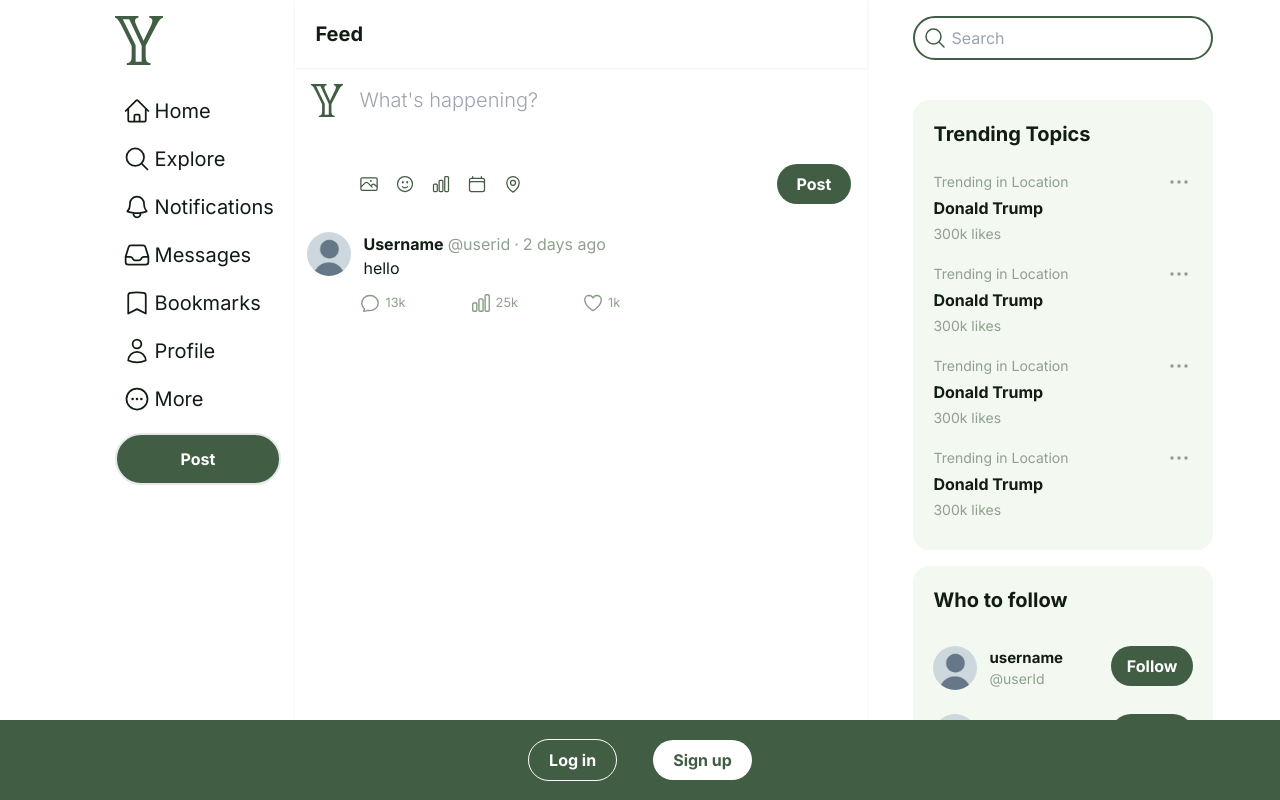
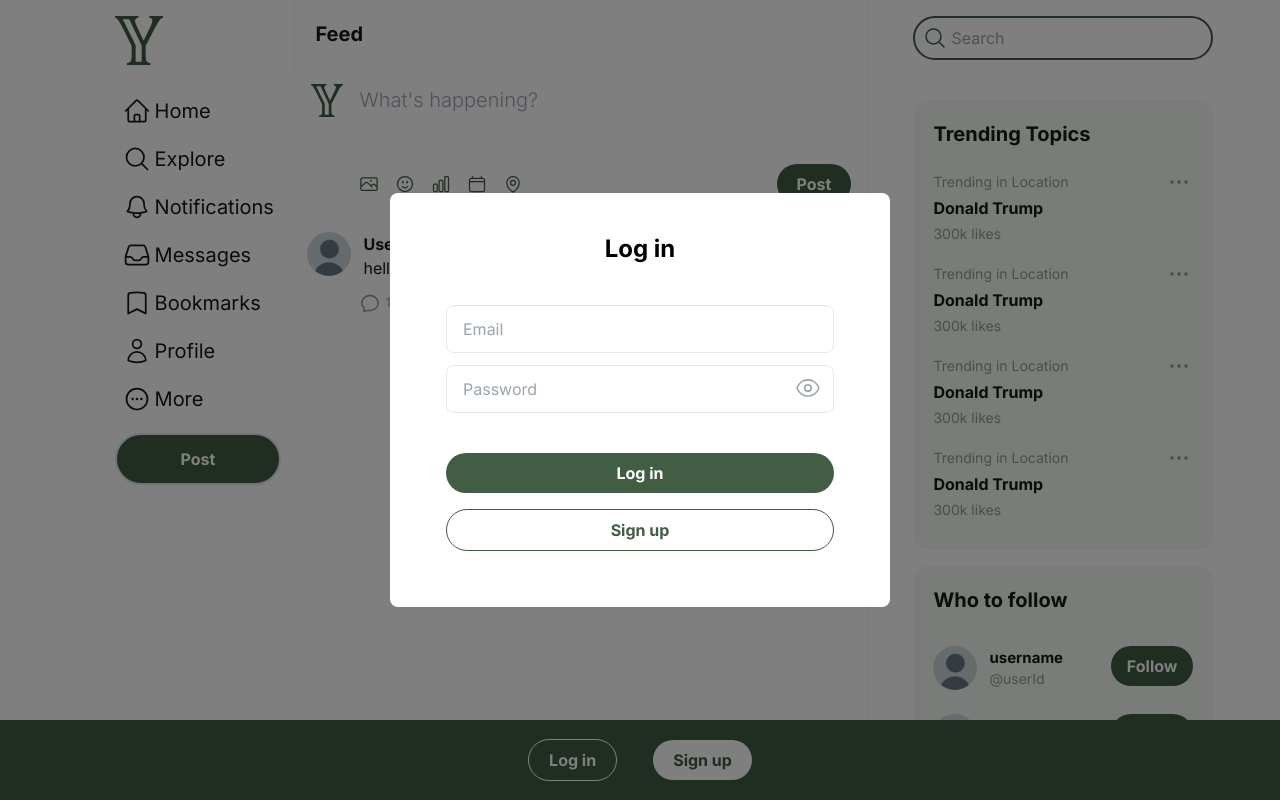
Before and after one commit to Joseaquilesm/Y, a Next.js app: page / in a window 1280 px wide. Both pictures are taken after a click on the button "Log in". Shown: the top 800 px of the page. Built offline with nearby package versions, Linux system fonts and the light colour scheme.

Commit message:
added login modal state management

```diff
--- a/components/SignUpPrompt.tsx
+++ b/components/SignUpPrompt.tsx
@@ -1,14 +1,12 @@
 import React from "react";
 import SignUpModal from "./modals/SignUpModal";
+import LogInModal from "./modals/LogInModal";
 
 const SignUpPrompt = () => {
   return (
     <div className="fixed bottom-0 bg-[#415d43] h-[80px] w-full flex justify-center items-center">
       <div className="space-x-9">
-        <button className="border border-white  rounded-full py-2 px-5 text-white font-bold">
-          Log in
-        </button>
-
+        <LogInModal />
         <SignUpModal />
       </div>
     </div>
--- a/components/modals/LogInModal.tsx
+++ b/components/modals/LogInModal.tsx
@@ -4,7 +4,7 @@ import React, { useState } from "react";
 import { Modal } from "@mui/material";
 import { useDispatch, useSelector } from "react-redux";
 import { AppDispatch, RootState } from "@/redux/store";
-import { closeSignUpModal, openSignUpModal } from "@/redux/slices/modalSlice";
+import { closeLogInModal, openLogInModal } from "@/redux/slices/modalSlice";
 import { EyeIcon, EyeSlashIcon } from "@heroicons/react/24/outline";
 
 const LogInModal = () => {
@@ -24,38 +24,31 @@ const LogInModal = () => {
 
   // add the log in state in your modal slice
   const isOpen = useSelector((state: RootState) => {
-    return state.modals.signUpModalOpen;
+    return state.modals.logInModalOpen;
   });
 
-  console.log(isOpen);
+  //console.log(isOpen);
 
   const dispatch: AppDispatch = useDispatch();
 
   return (
     <>
       <button
-        onClick={() => dispatch(openSignUpModal())}
-        className=" bg-white rounded-full py-2 px-5 text-[#415d43] font-bold"
+        onClick={() => dispatch(openLogInModal())}
+        className="border border-white  rounded-full py-2 px-5 text-white font-bold"
       >
-        Sign up
+        Log in
       </button>
 
       <Modal
         open={isOpen}
-        onClose={() => dispatch(closeSignUpModal())}
+        onClose={() => dispatch(closeLogInModal())}
         className="flex justify-center items-center"
       >
         <div className="w-full h-full bg-white  sm:w-[500px] sm:h-fit sm:rounded-lg outline-none  ">
           <form action="" className="pt-10 pb-14 px-4 sm:px-14">
-            <h1 className="font-bold text-2xl mb-10 text-center">
-              Create your account
-            </h1>
+            <h1 className="font-bold text-2xl mb-10 text-center">Log in</h1>
             <div className="w-full space-y-3 ">
-              <input
-                type="text"
-                placeholder="Name"
-                className=" w-full h-[48px] border border-gray-200 p-4 rounded-lg outline-none focus:border-[#415d43] transition"
-              />
               <input
                 type="email"
                 placeholder="Email"
--- a/redux/slices/modalSlice.ts
+++ b/redux/slices/modalSlice.ts
@@ -2,6 +2,7 @@ import { createSlice } from '@reduxjs/toolkit'
 
 const initialState = {
 signUpModalOpen: false,
+logInModalOpen: false,
 }
 
 const modalSlice = createSlice({
@@ -13,10 +14,16 @@ const modalSlice = createSlice({
     },
     closeSignUpModal: (state) => {
         state.signUpModalOpen = false;
+    },
+    openLogInModal: (state) => {
+        state.logInModalOpen = true;
+    },
+    closeLogInModal: (state) => {
+        state.logInModalOpen = false;
     }
   }
 });
 
-export const {openSignUpModal, closeSignUpModal} = modalSlice.actions
+export const {openSignUpModal, closeSignUpModal, openLogInModal, closeLogInModal} = modalSlice.actions
 
 export default modalSlice.reducer
```
